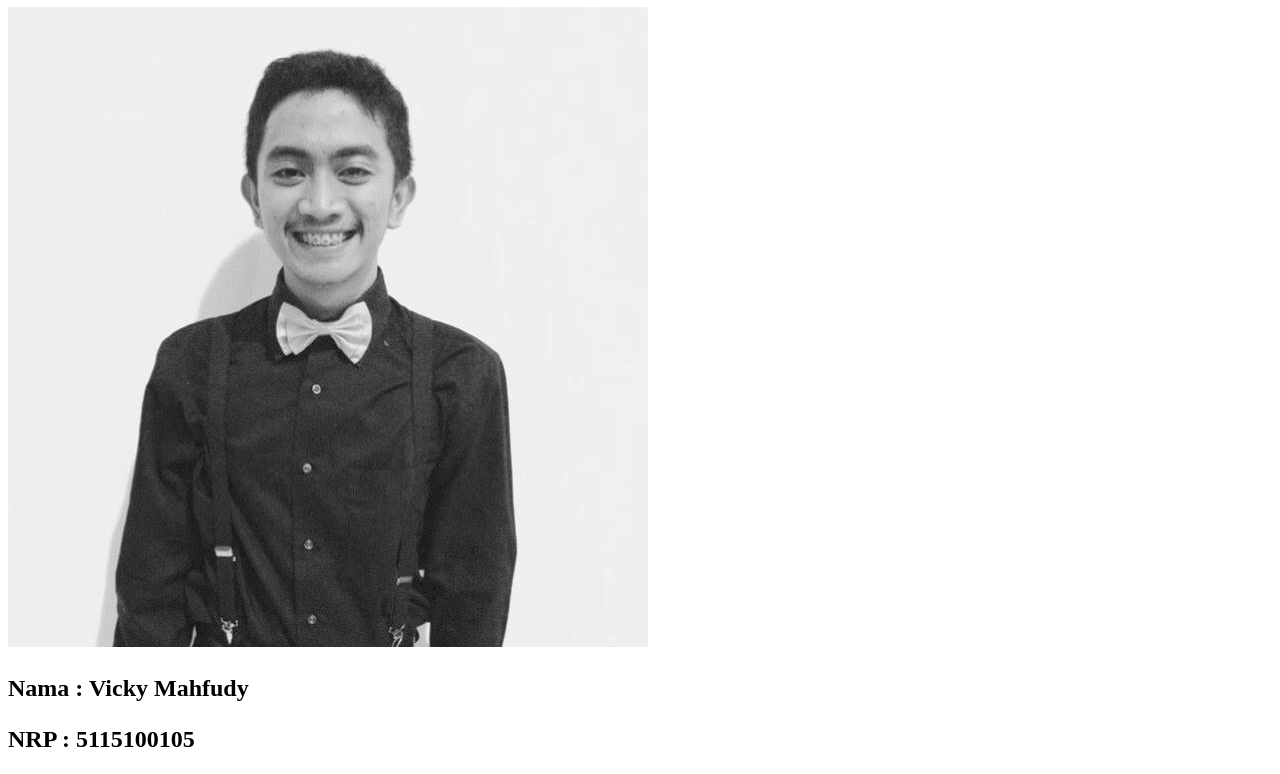
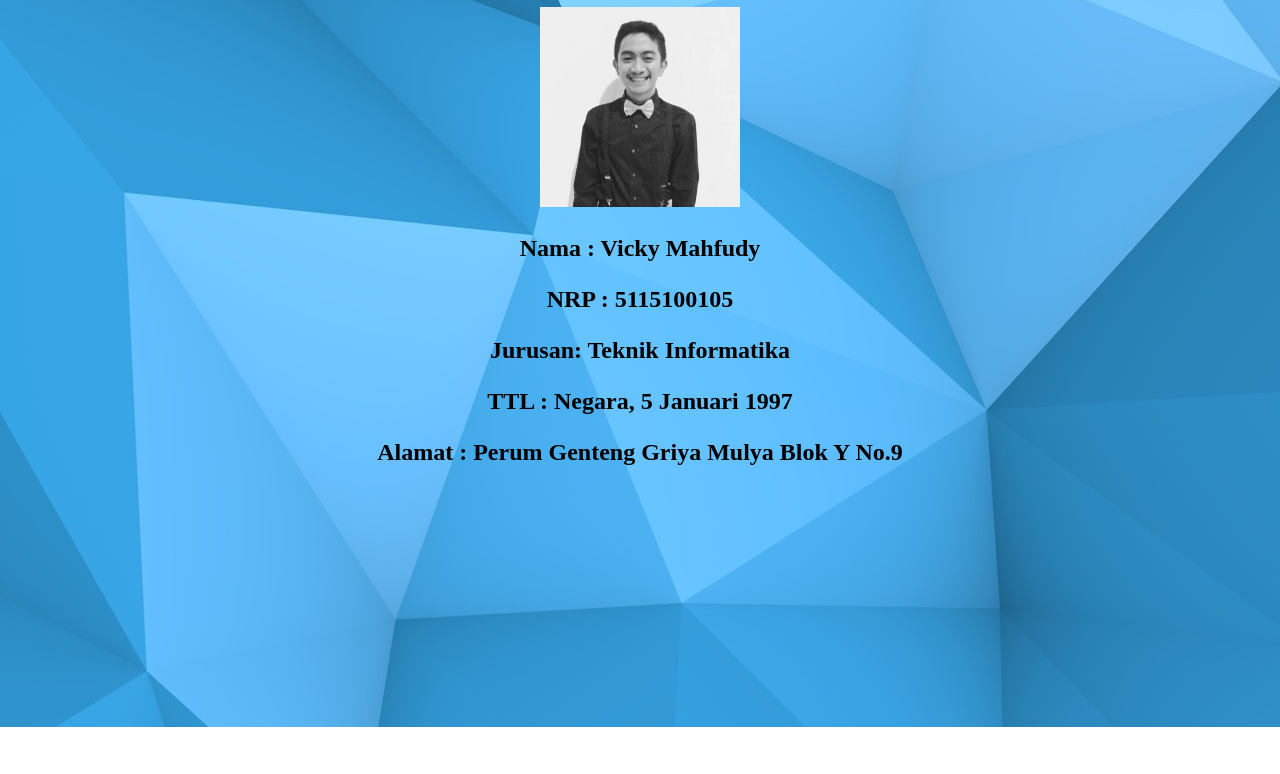
Before and after one commit to vickymahfudy/vickymahfudy.github.io, a plain HTML site: page Profile/profile.html in a window 1280 px wide. Shown: the part 73-847 px from the top of the page. After the commit the page ends 800 px from the top, so only its background shows below. Drawn offline with Linux system fonts and the light colour scheme.

Commit message:
benerin profile

```diff
--- a/Profile/profile.html
+++ b/Profile/profile.html
@@ -6,7 +6,7 @@
 </head>
 
 <body>
-<link rel="stylesheet" href="profil.css">
+<link rel="stylesheet" href="profile.css">
 <header>
 <h1>Biodata Diri</h1>
 </header>
```
